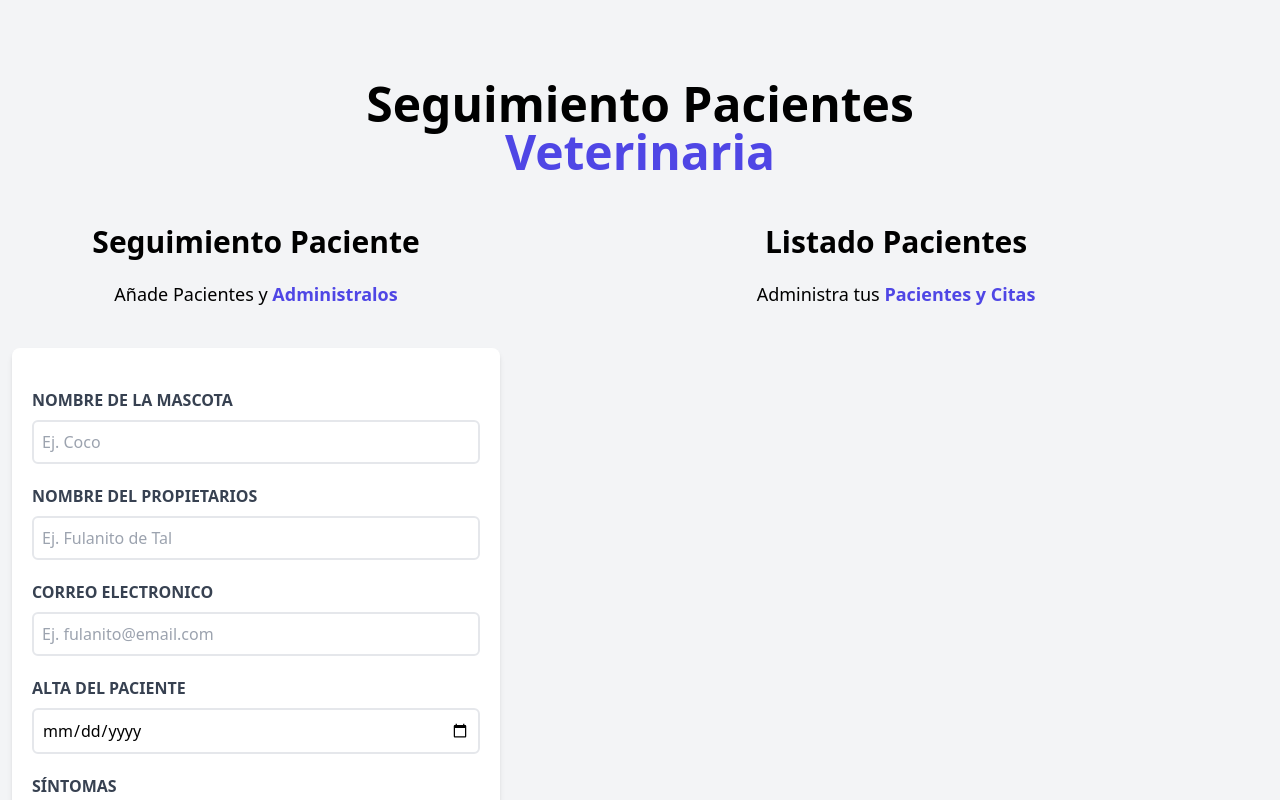
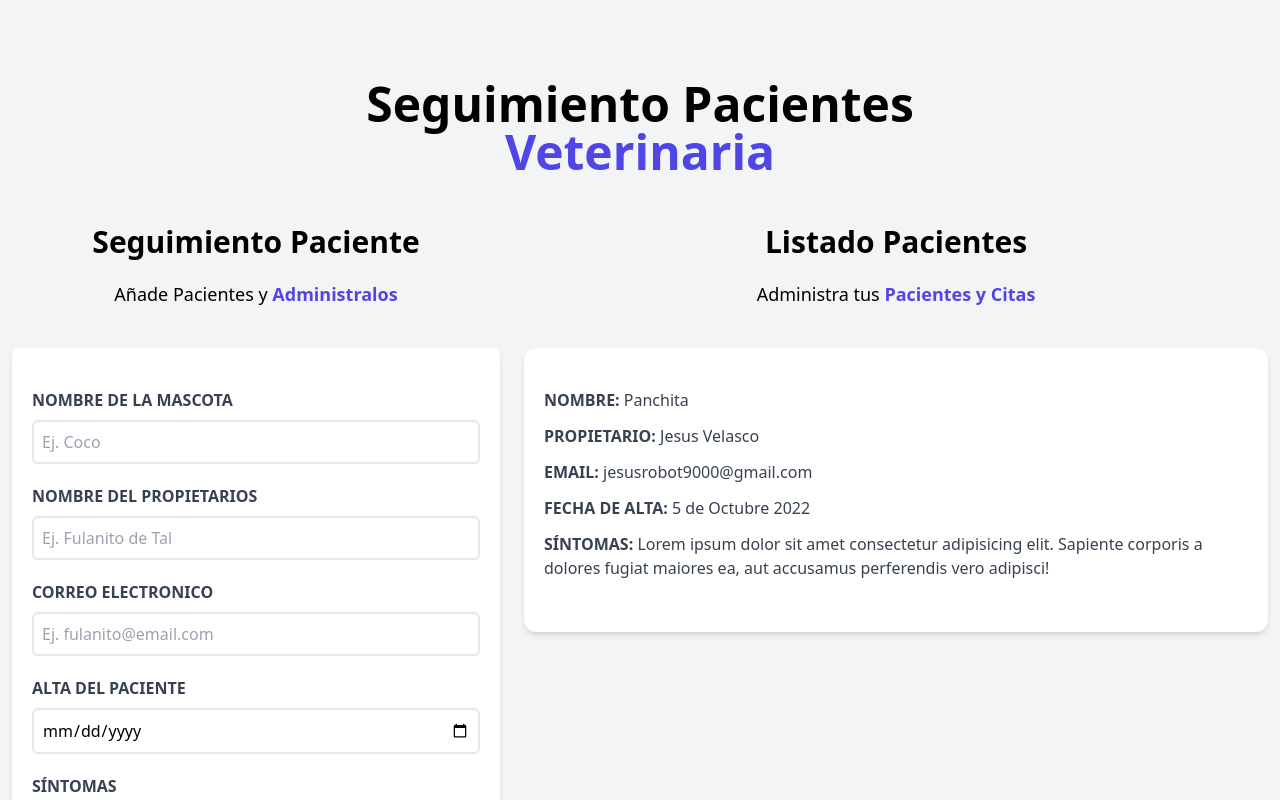
Before and after one commit to jesusrobot/Vet-Appointments, a React (Vite) app: page / in a window 1280 px wide. Shown: the top 800 px of the page. Built offline with nearby package versions, Linux system fonts and the light colour scheme.

Commit message:
added patient component

```diff
--- /dev/null
+++ b/src/components/Patient.jsx
@@ -0,0 +1,33 @@
+function Patient() {
+  return (
+    <article className="mx-3 my-8 px-5 py-10 rounded-xl bg-white shadow-md">
+      <p className="mb-3 font-bold  text-gray-700 uppercase">
+        Nombre: <span className="font-normal normal-case">Panchita</span>
+      </p>
+      <p className="mb-3 font-bold  text-gray-700 uppercase">
+        Propietario:{' '}
+        <span className="font-normal normal-case">Jesus Velasco</span>
+      </p>
+      <p className="mb-3 font-bold  text-gray-700 uppercase">
+        Email:{' '}
+        <span className="font-normal normal-case">
+          jesusrobot9000@gmail.com
+        </span>
+      </p>
+      <p className="mb-3 font-bold  text-gray-700 uppercase">
+        Fecha de alta:{' '}
+        <span className="font-normal normal-case">5 de Octubre 2022</span>
+      </p>
+      <p className="mb-3 font-bold  text-gray-700 uppercase">
+        Síntomas:{' '}
+        <span className="font-normal normal-case">
+          Lorem ipsum dolor sit amet consectetur adipisicing elit. Sapiente
+          corporis a dolores fugiat maiores ea, aut accusamus perferendis vero
+          adipisci!
+        </span>
+      </p>
+    </article>
+  )
+}
+
+export default Patient
--- a/src/components/PatientList.jsx
+++ b/src/components/PatientList.jsx
@@ -1,3 +1,5 @@
+import Patient from './Patient'
+
 function PatientList() {
   return (
     <section className="md:h-screen overflow-y-scroll md:w-1/2 lg:w-3/5 ">
@@ -6,6 +8,7 @@ function PatientList() {
         Administra tus {}
         <span className="font-bold text-indigo-600">Pacientes y Citas</span>
       </p>
+      <Patient />
     </section>
   )
 }
```
